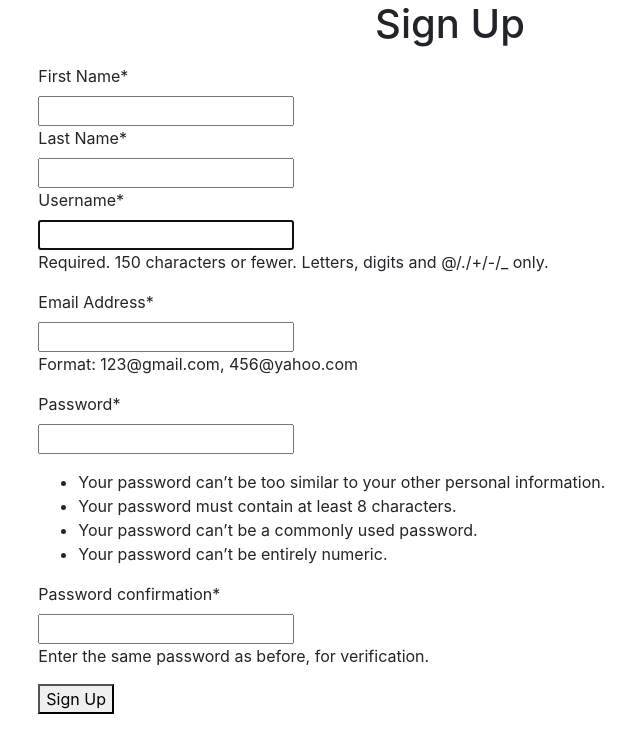
After one commit to JoyWambui/info-neighbourhood, a Django app: page /registration/ in a window 1280 px wide. The commit adds this page. Shown: the top 753 px of the page, without its empty margins (190-830 px from the left). Run offline with Django 4.2, Linux system fonts and the light colour scheme; some libraries are stand-ins or nearby versions.

Commit message:
Register New Users to App

```diff
--- /dev/null
+++ b/neighbourhood/forms.py
@@ -0,0 +1,12 @@
+from django import forms
+from django.contrib.auth.forms import UserCreationForm
+from django.contrib.auth.models import User
+
+class RegistrationForm(UserCreationForm):
+    first_name= forms.CharField(label='First Name' ,error_messages={'required': 'Please enter your first name'})
+    last_name= forms.CharField(label='Last Name',error_messages={'required': 'Please enter your last name'})
+    email= forms.EmailField(label='Email Address' ,help_text='Format: 123@gmail.com, 456@yahoo.com',error_messages={'required': 'Please enter your email address'})
+
+    class Meta:
+        model= User
+        fields=['first_name','last_name','username','email','password1','password2']
--- a/neighbourhood/templates/base.html
+++ b/neighbourhood/templates/base.html
@@ -0,0 +1,33 @@
+{% load static%}
+<!DOCTYPE html>
+<html lang="eng">
+
+<head>
+    <meta charset="utf-8">
+    <meta name="viewport" content="width=device-width, initial-scale=1, shrink-to-fit=no">
+    {% if title %}
+    <title>{{title}}</title>
+    {% else %}
+    <title>INFO-NEIGHBOURHOOD</title>
+    {% endif %}
+    {% block styles %}
+    <link rel="stylesheet" href="https://cdn.jsdelivr.net/npm/bootstrap@4.6.1/dist/css/bootstrap.min.css"
+        integrity="sha384-zCbKRCUGaJDkqS1kPbPd7TveP5iyJE0EjAuZQTgFLD2ylzuqKfdKlfG/eSrtxUkn" crossorigin="anonymous">
+    {% endblock %}
+    <script src='https://kit.fontawesome.com/e381f2b491.js' crossorigin='anonymous'></script>
+</head>
+
+<body>
+    {% block content %}
+    {%endblock%}
+    {% block scripts %}
+    <script src="https://cdn.jsdelivr.net/npm/jquery@3.5.1/dist/jquery.slim.min.js"
+        integrity="sha384-DfXdz2htPH0lsSSs5nCTpuj/zy4C+OGpamoFVy38MVBnE+IbbVYUew+OrCXaRkfj"
+        crossorigin="anonymous"></script>
+    <script src="https://cdn.jsdelivr.net/npm/bootstrap@4.6.1/dist/js/bootstrap.bundle.min.js"
+        integrity="sha384-fQybjgWLrvvRgtW6bFlB7jaZrFsaBXjsOMm/tB9LTS58ONXgqbR9W8oWht/amnpF"
+        crossorigin="anonymous"></script>
+    {% endblock %}
+</body>
+
+</html>
--- /dev/null
+++ b/neighbourhood/templates/registration/registration.html
@@ -0,0 +1,22 @@
+{%extends 'base.html'%}
+{% load crispy_forms_tags %}
+
+
+{%block content%}
+<div class="container-fluid">
+    <div class="row ">
+        <div class="col-sm-2"></div>
+        <div class="col-sm-8">
+            <h1 class="text-center">Sign Up</h1>
+            <form method="POST" class="form-group">
+                <div class="form-group"></div>
+                {% csrf_token %}
+                {{ form|crispy }}
+                <button type="submit">Sign Up</button>
+            </form>
+        </div>
+        <div class="col-sm-2"></div>
+    </div>
+</div>
+
+{%endblock%}
--- a/neighbourhood/urls.py
+++ b/neighbourhood/urls.py
@@ -2,5 +2,7 @@ from django.urls import path
 from . import views
 
 urlpatterns=[
-    path('', views.homepage, name='home')
+    path('', views.homepage, name='homepage'),
+    path('registration/', views.registration, name='registration')
+
 ]
--- a/neighbourhood/views.py
+++ b/neighbourhood/views.py
@@ -1,7 +1,37 @@
-from django.shortcuts import render
+from django.shortcuts import render,redirect
+from django.contrib.auth import login,authenticate
+from django.contrib import messages
+from django.conf import settings
+from django.core.mail import send_mail
+from .forms import *
 
-def register(request):
+
+def registration(request):
     '''View function to register new users'''
+    if request.method == 'POST':
+        form = RegistrationForm(request.POST)
+        if form.is_valid():
+            form.save()
+            username = form.cleaned_data.get('username')
+            password = form.cleaned_data.get('password1')
+            user = authenticate(username=username,password=password)
+            login(request,user)
+            subject = 'Welcome to INFO-NEIGHBOURHOOD!'
+            message = f'Hi {user.first_name}\nInfo-Neighbourhood would like to officially welcome you to our growing community. Find out all you need concerning your neighbourhood, see what your neighbours are up to, and share information with your neighbours.\nRemember to enjoy the app!\n\nKind Regards,\nInfo-Neighbourhood Management.'
+            email_from = settings.EMAIL_HOST_USER
+            recepient_list = [user.email,]
+            send_mail(subject,message,email_from,recepient_list)
+            messages.success(request, 'Account created successfully! Check your email for a welcome mail.')
+            return redirect('homepage')
+
+    else:
+        form= RegistrationForm()
+    title='Create New Account'
+    context = {
+        'form' : form,
+        'title' : title,
+    }
+    return render(request, 'registration/registration.html', context)
 
 def landing(request):
     return render(request,'landing.html')
```
Also changed, not shown: info_neighbourhood/settings.py (+9 -1 lines), neighbourhood/templates/homepage.html (+8 -0 lines).
